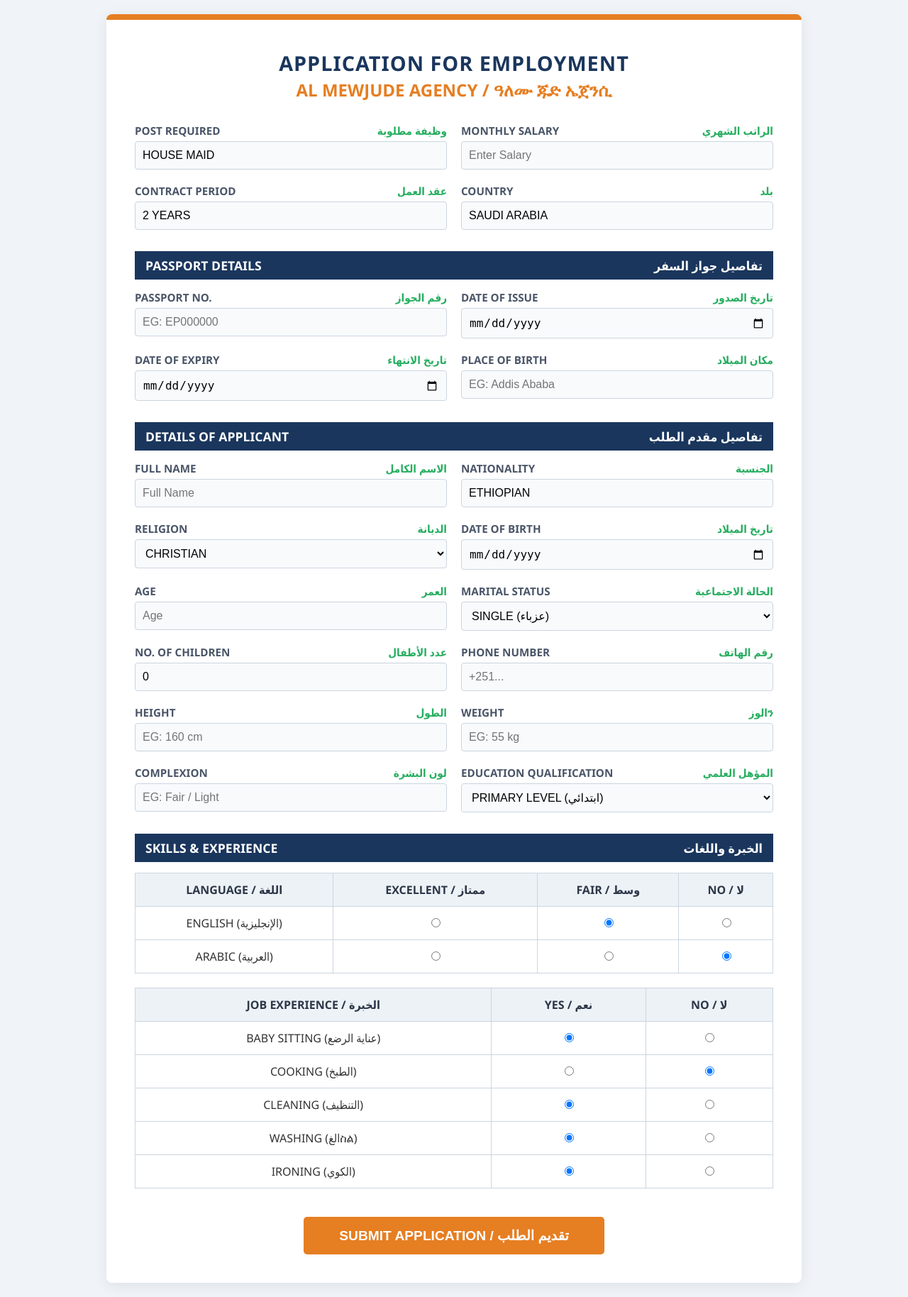
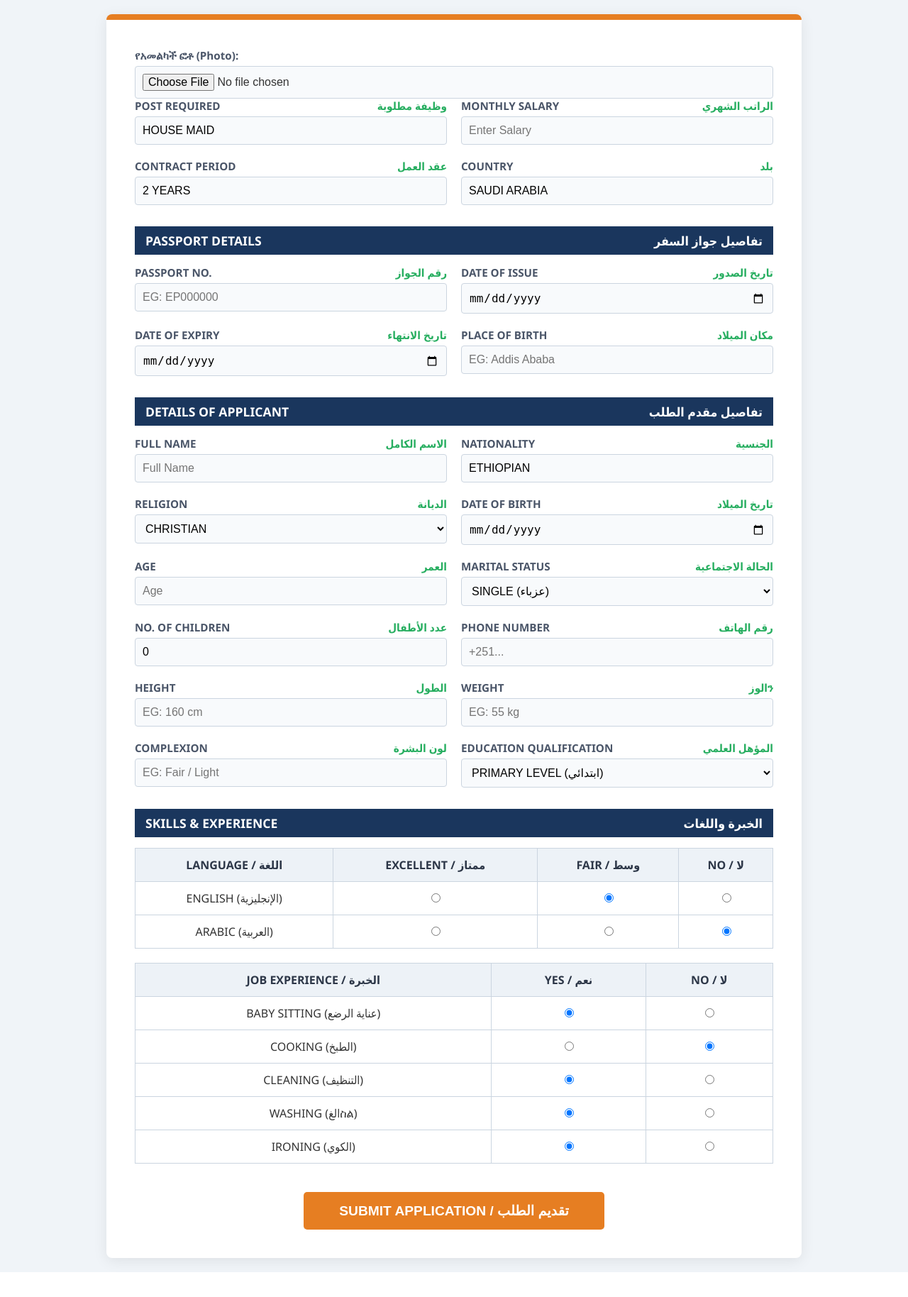
Before and after one commit to antegashaw/Agency-project, a Django app: page /apply/ in a window 1280 px wide. Shown: the whole page at 71% size. After the commit the page ends 1793 px from the top, so only its background shows below. Run offline with Django 5.2, Linux system fonts and the light colour scheme.

Commit message:
add enctype and photo input field to apply template

```diff
--- a/registration/templates/registration/apply.html
+++ b/registration/templates/registration/apply.html
@@ -127,17 +127,12 @@
 <body>
 
     <div class="form-container">
-        <form method="POST">
-            {% csrf_token %}
-
-            <table class="header-table">
-                <tr>
-                    <td class="header-title">APPLICATION FOR EMPLOYMENT</td>
-                </tr>
-                <tr>
-                    <td class="agency-name">AL MEWJUDE AGENCY / ዓለሙ ጁድ ኤጀንሲ</td>
-                </tr>
-            </table>
+        <form method="POST" enctype="multipart/form-data">
+    {% csrf_token %}
+<div class="form-group">
+    <label style="font-weight: bold;">የአመልካች ፎቶ (Photo):</label>
+    <input type="file" name="image" accept="image/*" required>
+</div>
 <div class="form-grid">
                 <div class="form-group">
                     <label>POST REQUIRED <span class="arabic">وظيفة مطلوبة</span></label>
```
